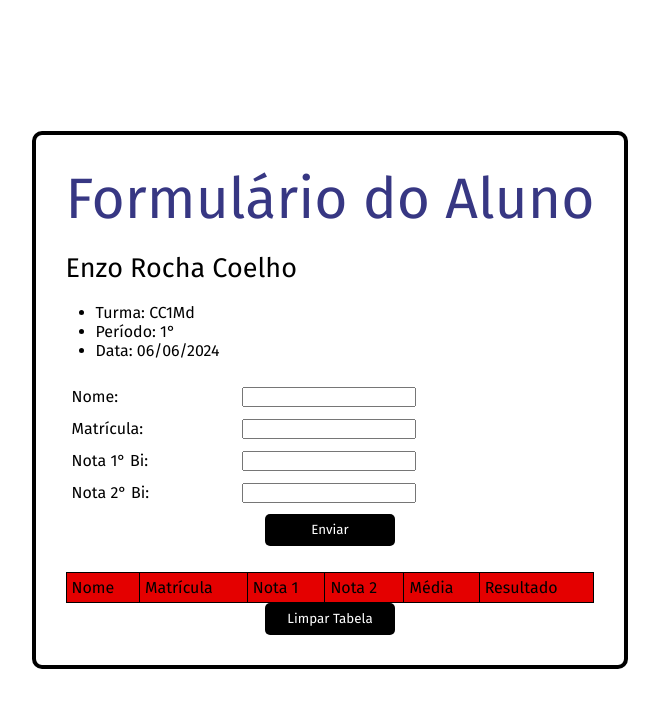
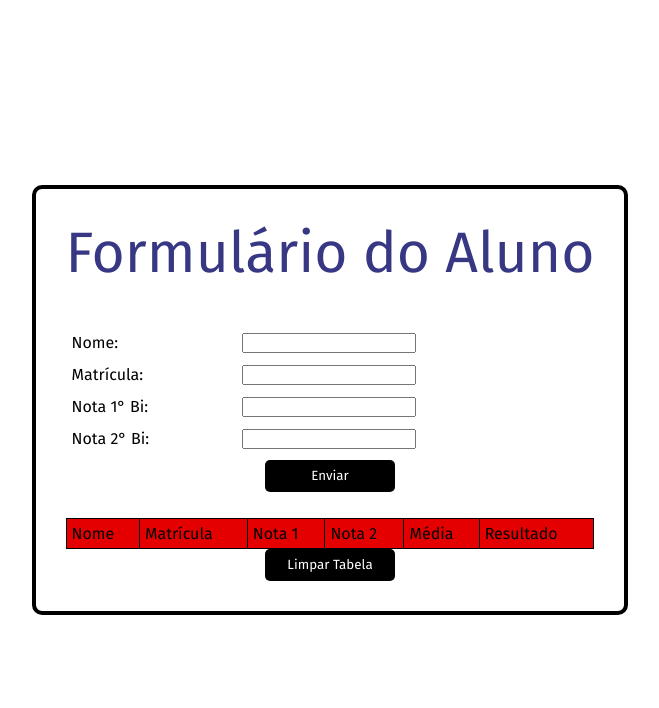
Before and after one commit to enzorcoelho/ProvaOtavio, a plain HTML site: page index.html in a window 1280 px wide. Shown: the whole page, without its empty margins (310-969 px from the left). Drawn offline with Linux system fonts and the light colour scheme.

Commit message:
Add files via upload

```diff
--- a/index.css
+++ b/index.css
@@ -26,11 +26,6 @@ body
     padding: 30px;
     border: 4px solid rgb(0, 0, 0);
     border-radius: 10px;
-}
-
-.espac_inform
-{
-    margin-left: 30px;
 }
 
 form {
--- a/index.html
+++ b/index.html
@@ -27,20 +27,6 @@
         <h1 style="color: #373783; font-size: 57px;" f> Formulário do Aluno </h1>
 
         <br>
-
-        <p style="font-size: 27px;">Enzo Rocha Coelho</p>
-
-        <br>
-
-        <div class="espac_inform">
-
-            <ul>
-                <li>Turma: CC1Md</li>
-                <li>Período: 1°</li>
-                <li>Data: 06/06/2024</li>
-            </ul>
-
-        </div>
 
         <form id="formulario">
 
```
